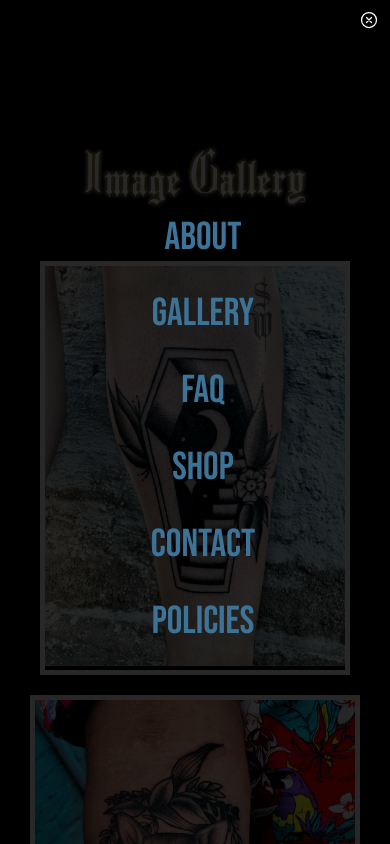
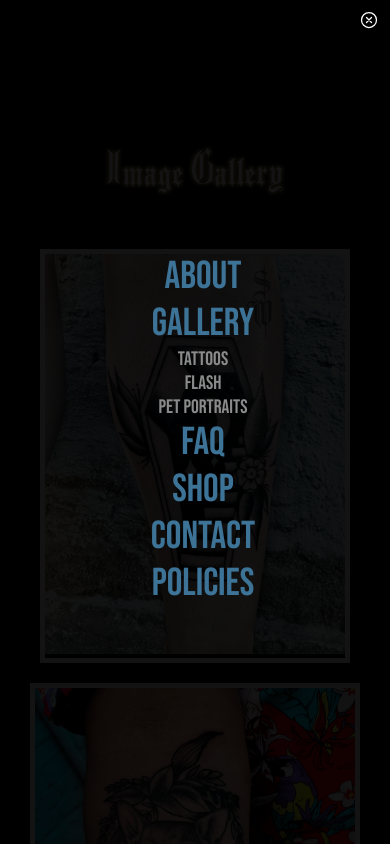
Before and after one commit to chynnalew/capstone, a React (Create React App) app in the folder swamp-witch/: page /capstone/gallery in a window 390 px wide. Both pictures are taken after a click on the element 353 px from the left and 28 px from the top of the page. Shown: the top 844 px of the page. Built offline with nearby package versions, Linux system fonts and the light colour scheme.

Commit message:
style dropdown for phone media

```diff
--- a/swamp-witch/src/components/FAQ/FAQ.js
+++ b/swamp-witch/src/components/FAQ/FAQ.js
@@ -12,7 +12,7 @@ const FAQ = () => {
 
   return (
     <div className="faq" id="faq">
-      <h1 className="sectionHeader">Frequently Asked Questions</h1>
+      <h1 className="sectionHeader smallHeader">Frequently Asked Questions</h1>
       <div className="faqQuestions">
         {Data.map((q, index) => {
           return (
--- a/swamp-witch/src/components/HomeComponents/Location.js
+++ b/swamp-witch/src/components/HomeComponents/Location.js
@@ -4,7 +4,7 @@ const Location = () => {
   return (
       <div className="container">
     <div id="location">
-      <h1 className="sectionHeader">Currently Located</h1>
+      <h1 className="sectionHeader smallHeader">Currently Tattooing at</h1>
         <div className='mapStyle'>
         <iframe src="https://www.google.com/maps/embed?pb=!1m18!1m12!1m3!1d2795.0489510424572!2d-122.6388317486075!3d45.52922047899921!2m3!1f0!2f0!3f0!3m2!1i1024!2i768!4f13.1!3m3!1m2!1s0x5495a0c632c2862d%3A0x39175b36a225cce3!2sAnatomy%20Tattoo!5e0!3m2!1sen!2sus!4v1639262881358!5m2!1sen!2sus" loading="lazy"></iframe></div>
        <br/><br/>
--- a/swamp-witch/src/components/HomeComponents/NavBar/SideBar.js
+++ b/swamp-witch/src/components/HomeComponents/NavBar/SideBar.js
@@ -3,7 +3,7 @@ import { NavLink } from "react-router-dom";
 import { HashLink } from "react-router-hash-link";
 
 const SideBar = (props) => {
-  const [showDrop, setShowDrop] = React.useState(false);
+  const [showDrop, setShowDrop] = React.useState(true);
 
   const toggle = () => {
     setShowDrop(!showDrop);
@@ -29,7 +29,7 @@ const SideBar = (props) => {
             className="navLink2"
           >
             Gallery
-          </p>
+        </p>
         <HashLink
           smooth
           onClick={() => {
@@ -65,7 +65,7 @@ const SideBar = (props) => {
           to="/gallery/#galleryTop"
         >
           Pet Portraits
-        </HashLink>
+          </HashLink>
         <HashLink
           onClick={() => props.onSideBarClose()}
           smooth
--- a/swamp-witch/src/css/index.css
+++ b/swamp-witch/src/css/index.css
@@ -172,31 +172,27 @@ ion-icon:hover {
   position: fixed;
   z-index: 999;
   height: 100vh;
-  display: grid;
   align-items: center;
   top: 0;
   left: 0;
   transition: 0.3s ease-in-out;
+
 }
 .navMenu2 {
   z-index: 1000;
   position: fixed;
-  display: flex;
-  flex-direction: column;
   text-align: center;
-  height: 100vh;
   width: 100%;
-  background: rgba(0, 0, 0, 0.842);
+  background: rgba(0, 0, 0, 0.925);
+  padding-bottom:60px;
 }
 .navLink2 {
   display: flex;
   align-items: center;
-  justify-content: center;
   font-size: 10vw;
   font-family: "Bebas Neue";
   text-decoration: none;
   list-style: none;
-  transition: 0.2s ease-in-out;
   text-decoration: none;
   color: rgb(60, 115, 151);
   cursor: pointer;
@@ -205,13 +201,11 @@ ion-icon:hover {
   color: rgb(114, 98, 54);
 }
 .smaller {
-  display: flex;
   align-items: center;
   justify-content: center;
   font-family: "Bebas Neue";
   text-decoration: none;
   list-style: none;
-  transition: 0.2s ease-in-out;
   text-decoration: none;
   cursor: pointer;
   font-size: 5vw;
--- a/swamp-witch/src/css/midMedia.css
+++ b/swamp-witch/src/css/midMedia.css
@@ -55,7 +55,8 @@
 
   /*LOCATION*/
   #location {
-    padding: 70px;
+    padding:70px 0;
+    margin:0;
   }
 
   /*Gallery*/
--- a/swamp-witch/src/css/smallMedia.css
+++ b/swamp-witch/src/css/smallMedia.css
@@ -4,9 +4,15 @@
     padding-top: 0px;
     margin: 0px;
     margin-top: 50px;
-    font-size: 15vw;
+    font-size: 12vw;
+  }
+  .smallHeader {
+    font-size: 10vw;
   }
   /*Header*/
+  .header{
+    width:98vw
+  }
   .mainLogo {
     font-size: 30vw;
     text-align: center;
@@ -39,8 +45,6 @@
     flex-direction: column;
     justify-content: center;
     align-items: center;
-    font-size: 30rem;
-    line-height: 16%;
     height: 100vh;
   }
   .closeIcon {
@@ -61,6 +65,31 @@
     padding-left: 90%;
     padding-top: 10px;
   }
+  .dropdown2{
+    height:40px;
+  }
+  .smaller{
+    padding:0;
+    margin:0;
+  }
+
+  /*ABOUT*/
+  #about {
+    padding:30px
+  }
+  .victoria {
+    width:90%
+  }
+  .aboutText {
+    width:100%;
+    font-size: small;
+    padding-bottom:30px
+  }
+  /*FAQ*/
+  #faq {
+    padding: 0;
+    padding: 20px 20px 70px 20px;
+  }
   /*Location*/
   #location {
     padding:0;
```
